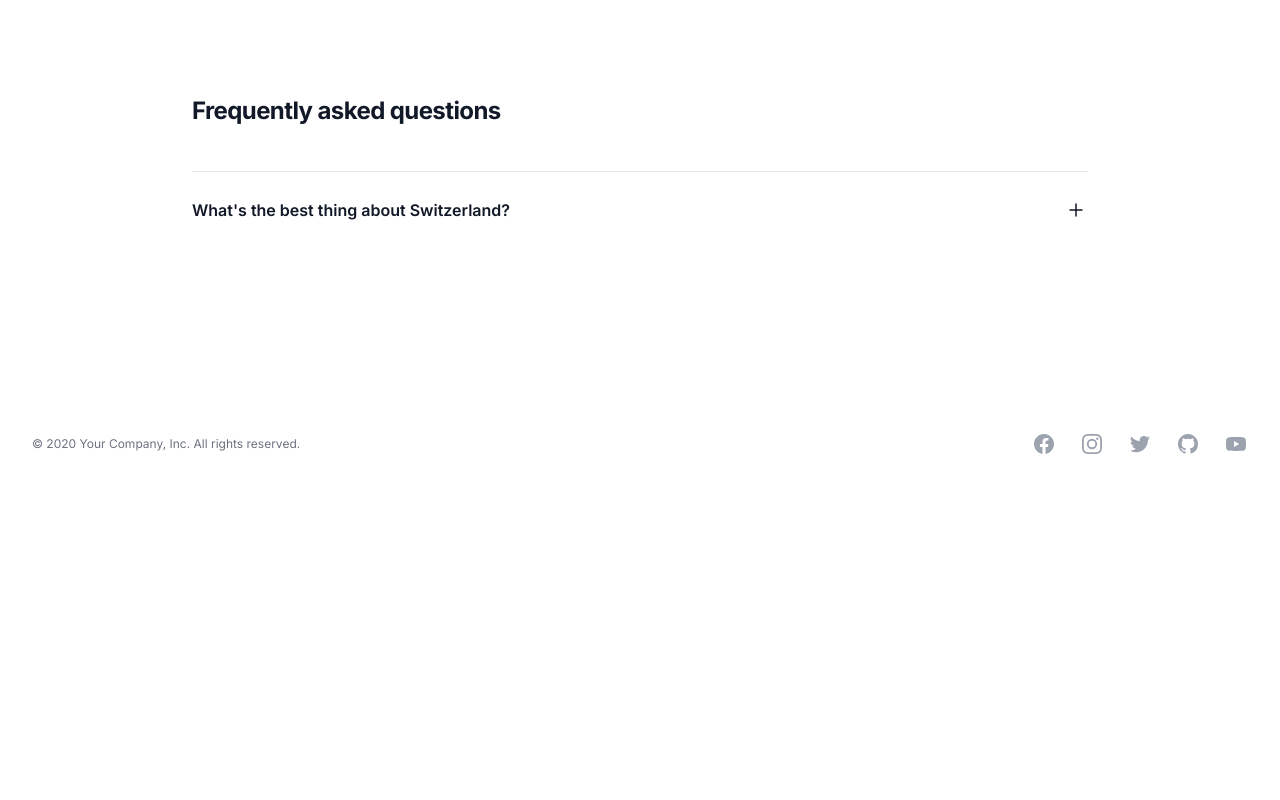
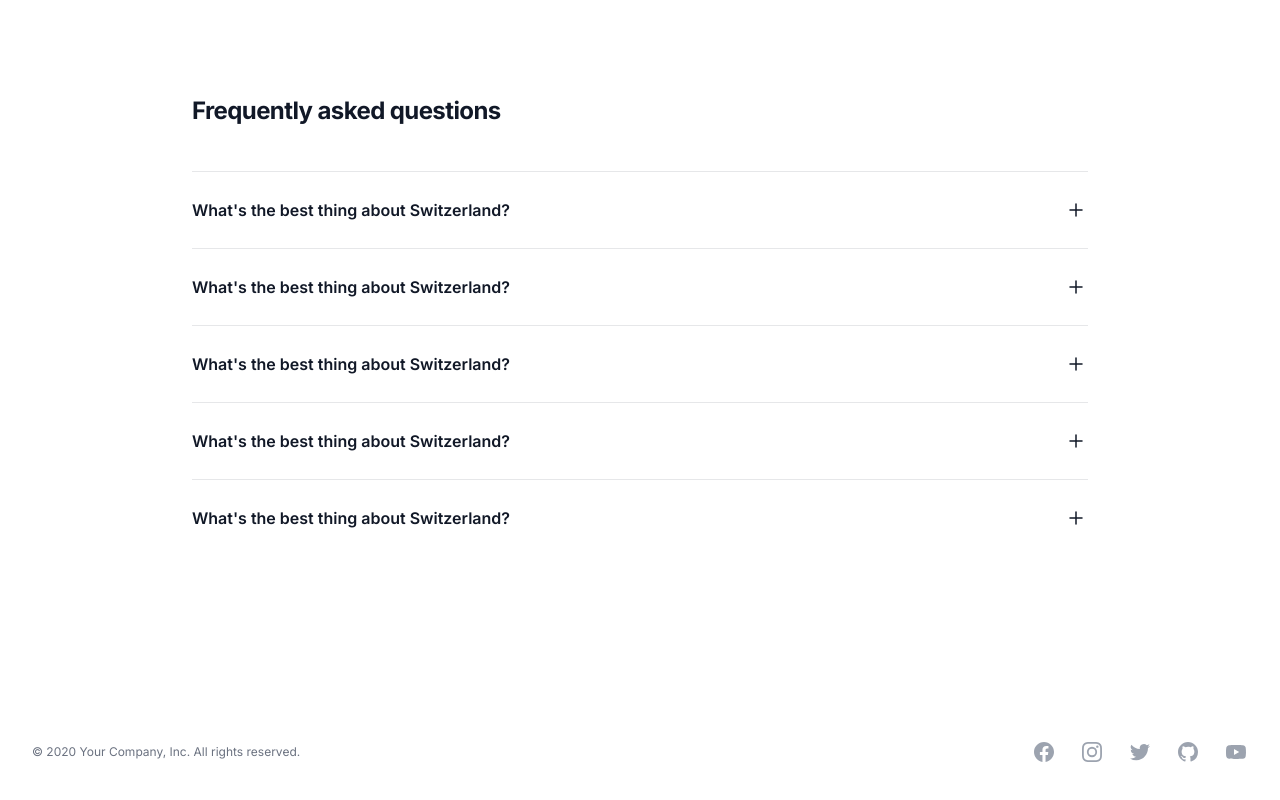
Before and after one commit to alamoda/alamoda-website, a Next.js app: page / in a window 1280 px wide. Shown: the part 1882-2682 px from the top of the page. Before the commit the page ends 2386 px from the top, so only its background shows below. Built offline with nearby package versions, Linux system fonts and the light colour scheme.

Commit message:
Remove use client from root page

```diff
--- a/app/components/Faqs.tsx
+++ b/app/components/Faqs.tsx
@@ -1,3 +1,5 @@
+"use client"
+
 import { Disclosure } from '@headlessui/react'
 import { MinusSmallIcon, PlusSmallIcon } from '@heroicons/react/24/outline'
 
@@ -7,7 +9,26 @@
         answer:
             "I don't know, but the flag is a big plus. Lorem ipsum dolor sit amet consectetur adipisicing elit. Quas cupiditate laboriosam fugiat.",
     },
-    // More questions...
+    {
+        question: "What's the best thing about Switzerland?",
+        answer:
+            "I don't know, but the flag is a big plus. Lorem ipsum dolor sit amet consectetur adipisicing elit. Quas cupiditate laboriosam fugiat.",
+    },
+    {
+        question: "What's the best thing about Switzerland?",
+        answer:
+            "I don't know, but the flag is a big plus. Lorem ipsum dolor sit amet consectetur adipisicing elit. Quas cupiditate laboriosam fugiat.",
+    },
+    {
+        question: "What's the best thing about Switzerland?",
+        answer:
+            "I don't know, but the flag is a big plus. Lorem ipsum dolor sit amet consectetur adipisicing elit. Quas cupiditate laboriosam fugiat.",
+    },
+    {
+        question: "What's the best thing about Switzerland?",
+        answer:
+            "I don't know, but the flag is a big plus. Lorem ipsum dolor sit amet consectetur adipisicing elit. Quas cupiditate laboriosam fugiat.",
+    },
 ]
 
 export default function Example() {
--- a/app/page.tsx
+++ b/app/page.tsx
@@ -1,4 +1,3 @@
-"use client"
 
 import Header from './components/Header';
 import Hero from './components/Hero';
```
